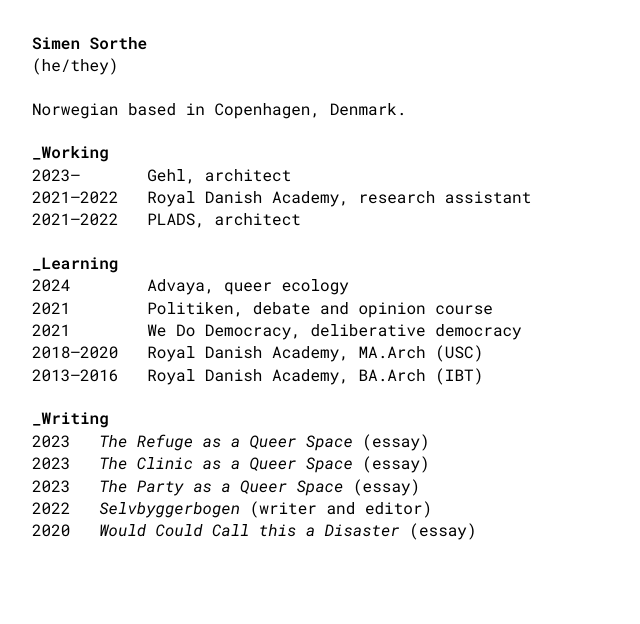
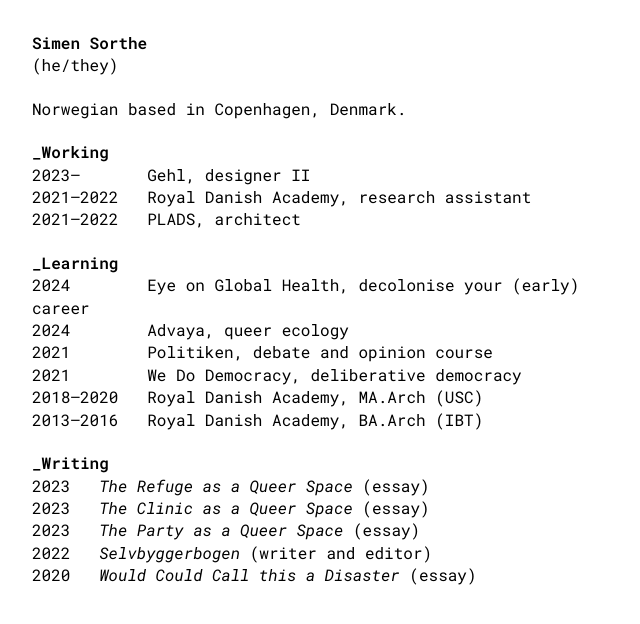
Before and after one commit to sorthe/sorthe.github.io, a plain HTML site: page cv.html in a window 1280 px wide. Shown: the whole page, without its empty margins (0-640 px from the left). Drawn offline with Linux system fonts and the light colour scheme.

Commit message:
typos and small changes

```diff
--- a/cv.html
+++ b/cv.html
@@ -20,12 +20,13 @@
             (he/they)</p><br />
             <p>Norwegian based in Copenhagen, Denmark.</p><br />
             <p><strong>_Working</strong></p>
-            <p>2023&mdash;<span style="color:white;">0000</span> &nbsp; Gehl, architect<br />
+            <p>2023&mdash;<span style="color:white;">0000</span> &nbsp; Gehl, designer II<br />
             2021&mdash;2022 &nbsp; Royal Danish Academy, research assistant<br />
             2021&mdash;2022 &nbsp; PLADS, architect</p><br />
 
             <p><strong>_Learning</strong></p>
-            <p>2024<span style="color:white;">&mdash;0000</span> &nbsp; Advaya, queer ecology<br />
+            <p>2024<span style="color:white;">&mdash;0000</span> &nbsp; Eye on Global Health, decolonise your (early) career<br />
+            2024<span style="color:white;">&mdash;0000</span> &nbsp; Advaya, queer ecology<br />
             2021<span style="color:white;">&mdash;0000</span> &nbsp; Politiken, debate and opinion course<br />
             2021<span style="color:white;">&mdash;0000</span> &nbsp; We Do Democracy, deliberative democracy<br />
             2018&mdash;2020 &nbsp; Royal Danish Academy, MA.Arch (USC)<br />
```
Also changed, not shown: index.html (+2 -2 lines).
